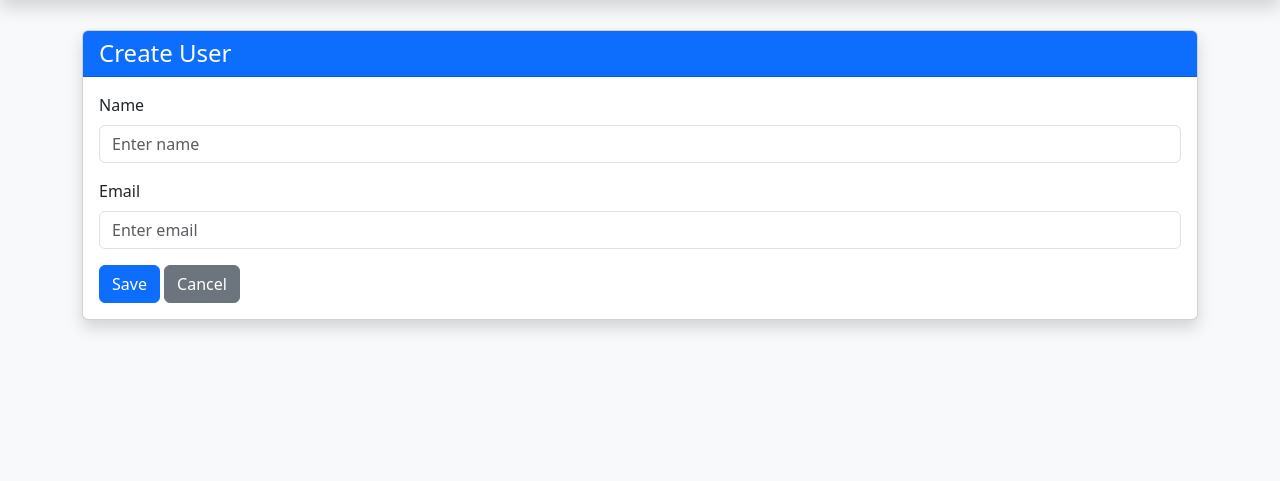
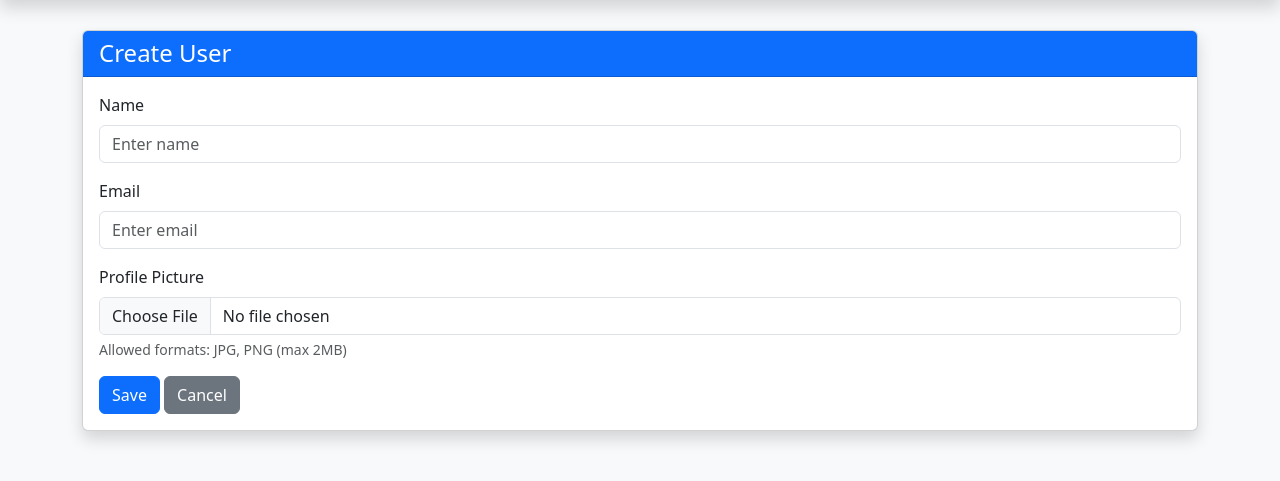
Before and after one commit to legaspikharl008/flask_crud, a Flask app: page /user/create in a window 1280 px wide. Shown: the part 64-545 px from the top of the page. Run offline with Flask 3, Linux system fonts and the light colour scheme; the visitor is signed in with stand-in values (Sample User, id 1); parts of the project's set-up code (start-up, migrations or seed data) failed here and were passed over.

Commit message:
Update create_user.html

```diff
--- a/templates/create_user.html
+++ b/templates/create_user.html
@@ -5,16 +5,25 @@
     <h4 class="mb-0">Create User</h4>
   </div>
   <div class="card-body">
-    <form method="POST">
+    <form method="POST" enctype="multipart/form-data">
       {{ form.hidden_tag() }}
+
       <div class="mb-3">
         {{ form.name.label(class="form-label") }}
         {{ form.name(class="form-control", placeholder="Enter name") }}
       </div>
+
       <div class="mb-3">
         {{ form.email.label(class="form-label") }}
         {{ form.email(class="form-control", placeholder="Enter email") }}
       </div>
+
+      <div class="mb-3">
+        {{ form.photo.label(class="form-label") }}
+        {{ form.photo(class="form-control") }}
+        <div class="form-text text-muted">Allowed formats: JPG, PNG (max 2MB)</div>
+      </div>
+
       <button type="submit" class="btn btn-primary">{{ form.submit.label.text }}</button>
       <a href="{{ url_for('users') }}" class="btn btn-secondary">Cancel</a>
     </form>
```
